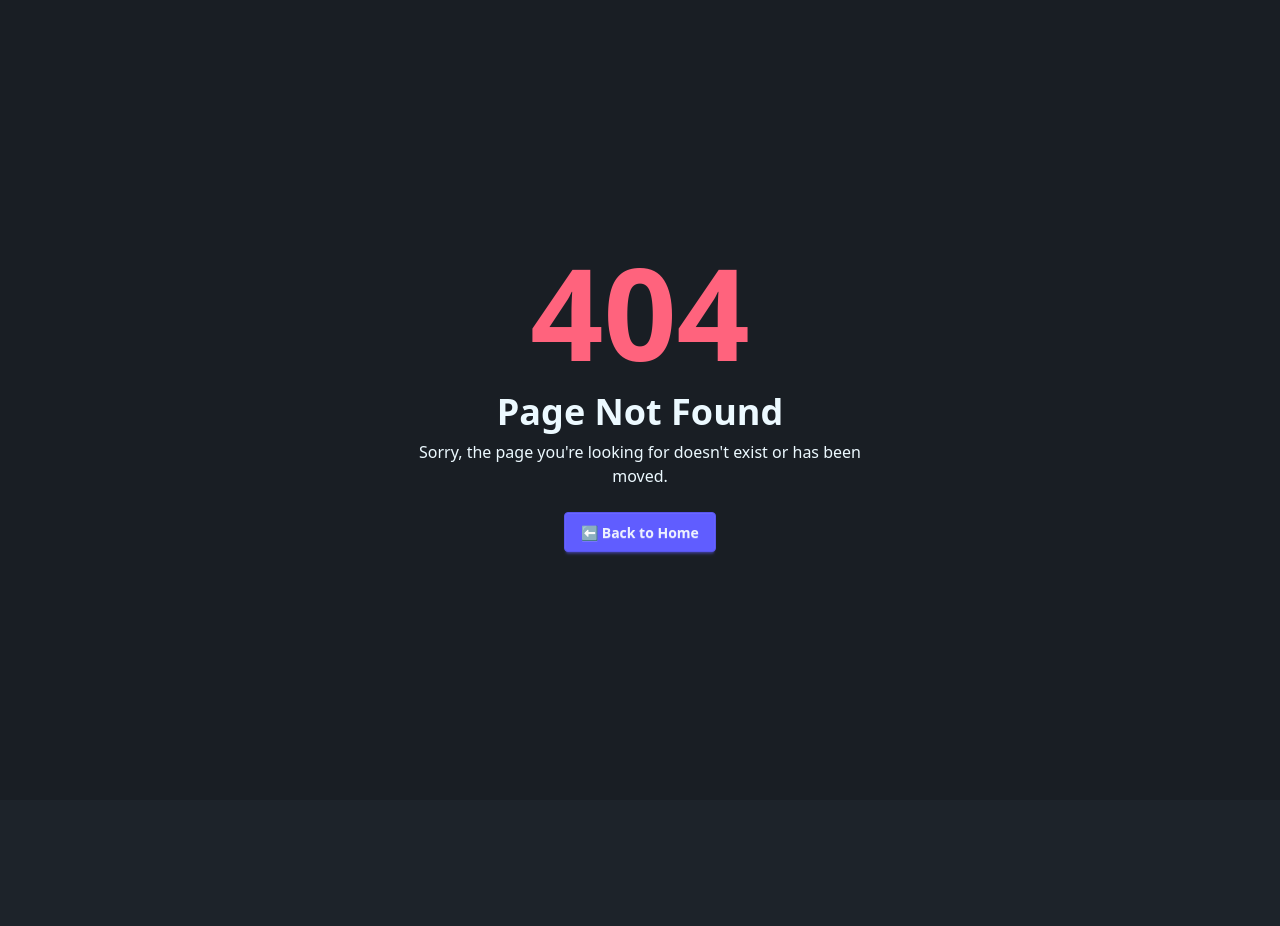
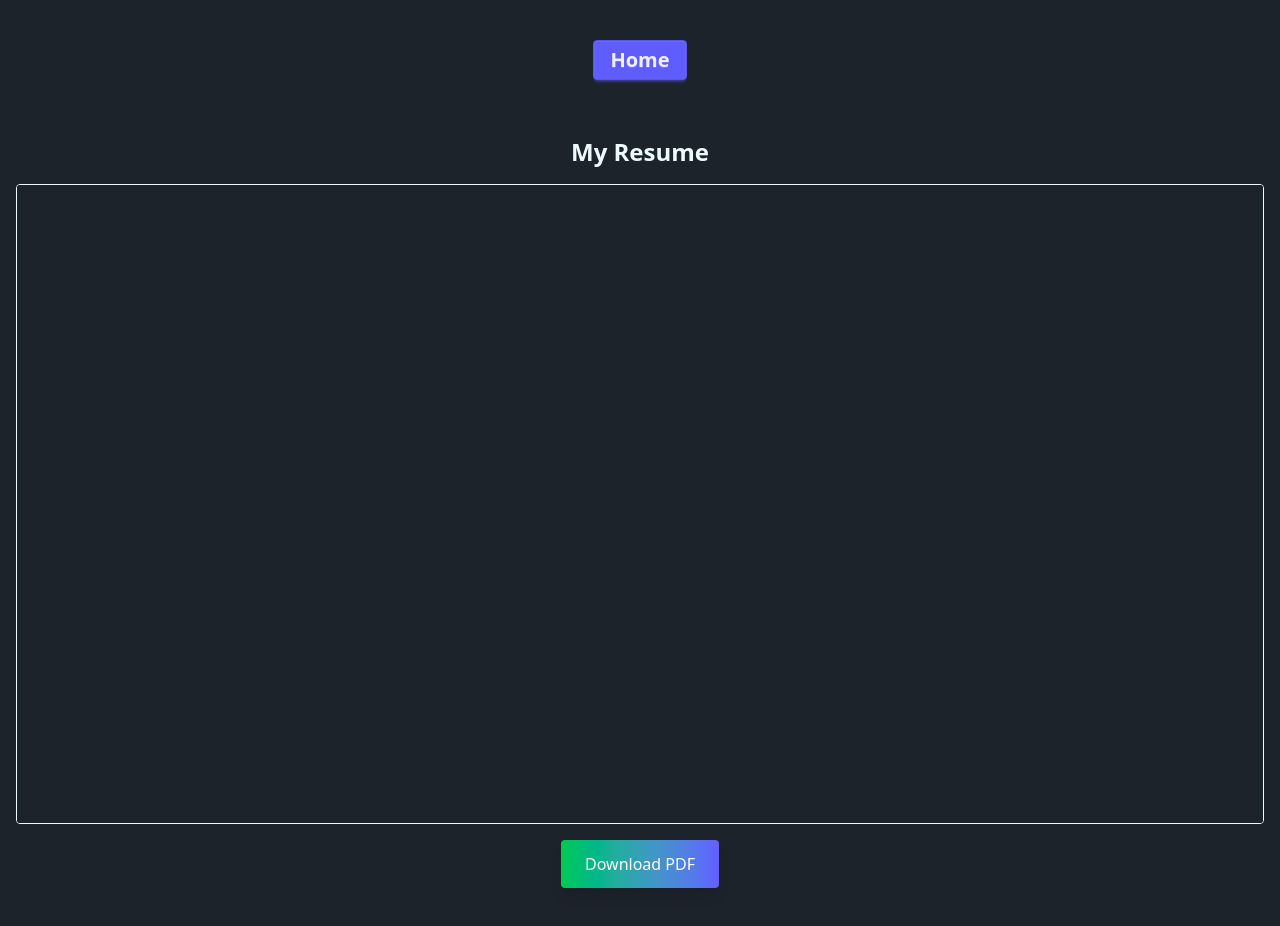
Before and after one commit to gaziraihan1/my-portfolio, a React (Vite) app: page /resume-viewer in a window 1280 px wide. Before the commit this address had no page. Shown: the top 926 px of the page. Before the commit the page ends 800 px from the top, so only its background shows below. Built offline with nearby package versions, Linux system fonts and the light colour scheme.

Commit message:
resume button functionality added

```diff
--- a/src/Components/Banner/Bannner.jsx
+++ b/src/Components/Banner/Bannner.jsx
@@ -4,7 +4,7 @@ import { FaXTwitter, FaGithub, FaLinkedin } from "react-icons/fa6";
 
 const Banner = () => {
   return (
-    <section className="mt-6 md:mt-10 lg:mt-14 2xl:mt-18 relative overflow-hidden">
+    <section className="mt-6 md:mt-10 lg:mt-14 2xl:mt-18 relative overflow-hidden px-4">
       <div className="absolute top-0 right-0 w-[300px] h-[300px] rounded-full bg-gradient-to-tr from-green-400/20 via-blue-500/10 to-purple-400/20 blur-3xl pointer-events-none"></div>
 
       <div
@@ -87,11 +87,11 @@ const Banner = () => {
 
           <div className="mt-8">
             <a
-              href="/resume-001.pdf"
-              download
+              href="/resume-viewer"
+              target="_blank"
+              rel="noopener noreferrer"
               className="inline-block px-6 py-3 rounded-full bg-gradient-to-r from-green-500 to-indigo-500 text-white font-medium shadow-lg hover:scale-105 hover:shadow-green-400/40 transition-transform"
             >
-
               View Resume
             </a>
           </div>
--- a/src/Components/Navbar/Navbar.jsx
+++ b/src/Components/Navbar/Navbar.jsx
@@ -41,7 +41,9 @@ const Navbar = () => {
 
       <div className="hidden lg:block">
         <button className="px-6 py-2 bg-primary text-white rounded-md hover:bg-opacity-80 transition-all duration-300">
-          <a href="/resume-001.pdf" download>Resume</a>
+          <a href="/resume-viewer"
+              target="_blank"
+              rel="noopener noreferrer">Resume</a>
         </button>
       </div>
 
--- /dev/null
+++ b/src/Pages/resume-pdf/ResumeViewer.jsx
@@ -0,0 +1,25 @@
+import React from 'react';
+
+const ResumeViewer = () => {
+    return (
+         <div className="min-h-screen flex flex-col items-center p-4 my-10">
+      <h1 className="text-2xl font-bold mb-4">My Resume</h1>
+
+      <iframe
+        src="/resume-001.pdf"
+        className="w-full h-[80vh] border rounded"
+        title="Resume PDF"
+      />
+
+      <a
+        href="/resume-001.pdf"
+        download
+        className="mt-4 inline-block px-6 py-3 rounded bg-gradient-to-r from-green-500 to-indigo-500 text-white font-medium shadow-lg hover:scale-105 hover:shadow-green-400/40 transition-transform"
+      >
+        Download PDF
+      </a>
+    </div>
+    );
+};
+
+export default ResumeViewer;
--- a/src/Router/Router.jsx
+++ b/src/Router/Router.jsx
@@ -4,6 +4,7 @@ import Home from "../Pages/Home/Home";
 import ErrorPage from "../Pages/ErrorPage/ErrorPage";
 import ProjectDetails from "../Pages/project-details/ProjectDetails";
 import ProjectLayout from "../Pages/LayoutPage/ProjectLayout";
+import ResumeViewer from "../Pages/resume-pdf/ResumeViewer";
 
 export const router = createBrowserRouter([
     {
@@ -14,6 +15,7 @@ export const router = createBrowserRouter([
                 index: true,
                 Component: Home
             },
+
 
         ]
     },
@@ -28,6 +30,10 @@ export const router = createBrowserRouter([
             {
                 path: 'project-details/:id',
                 Component: ProjectDetails
+            },
+            {
+                path: 'resume-viewer',
+                Component: ResumeViewer
             }
         ]
     }
```
